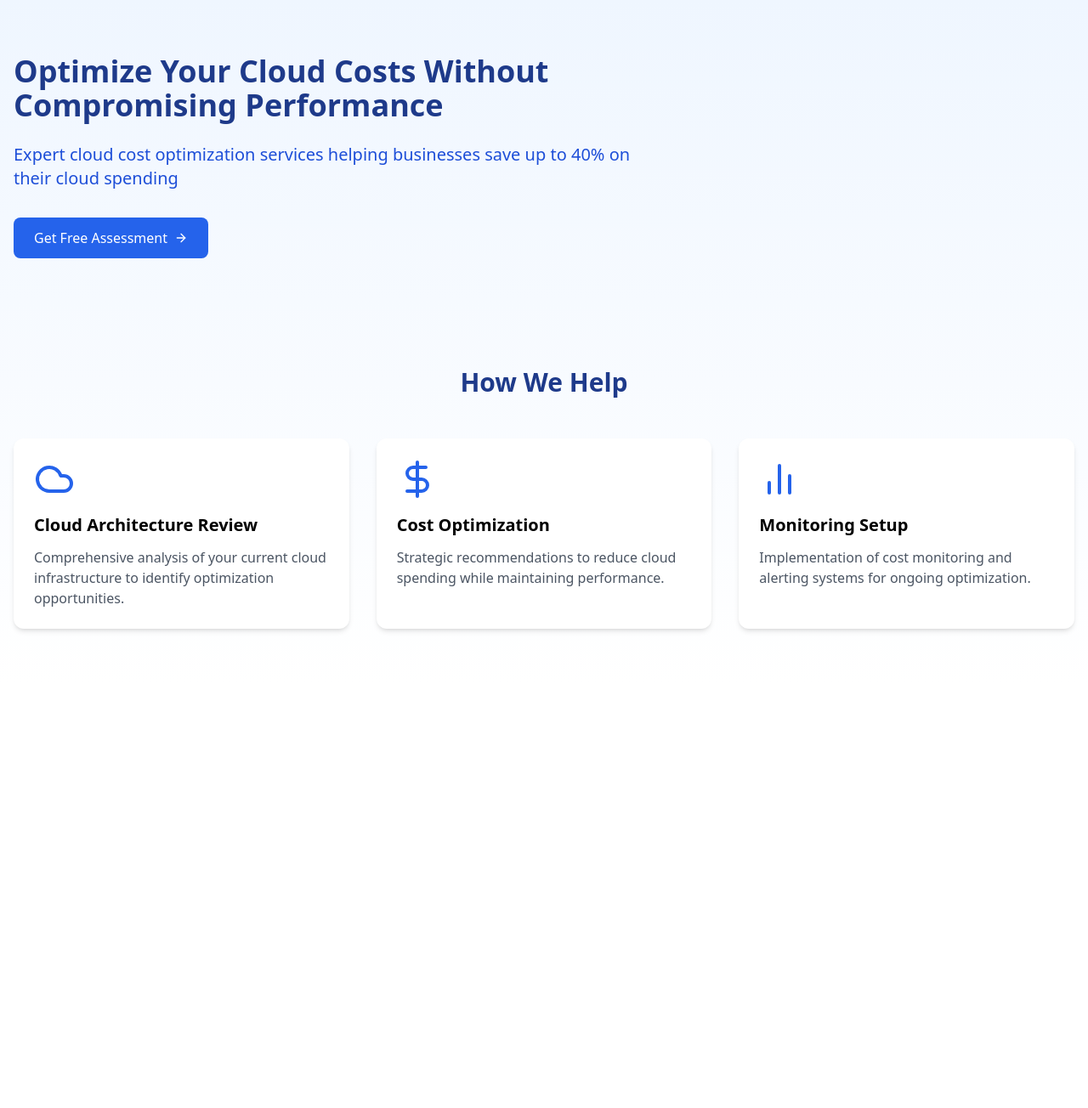
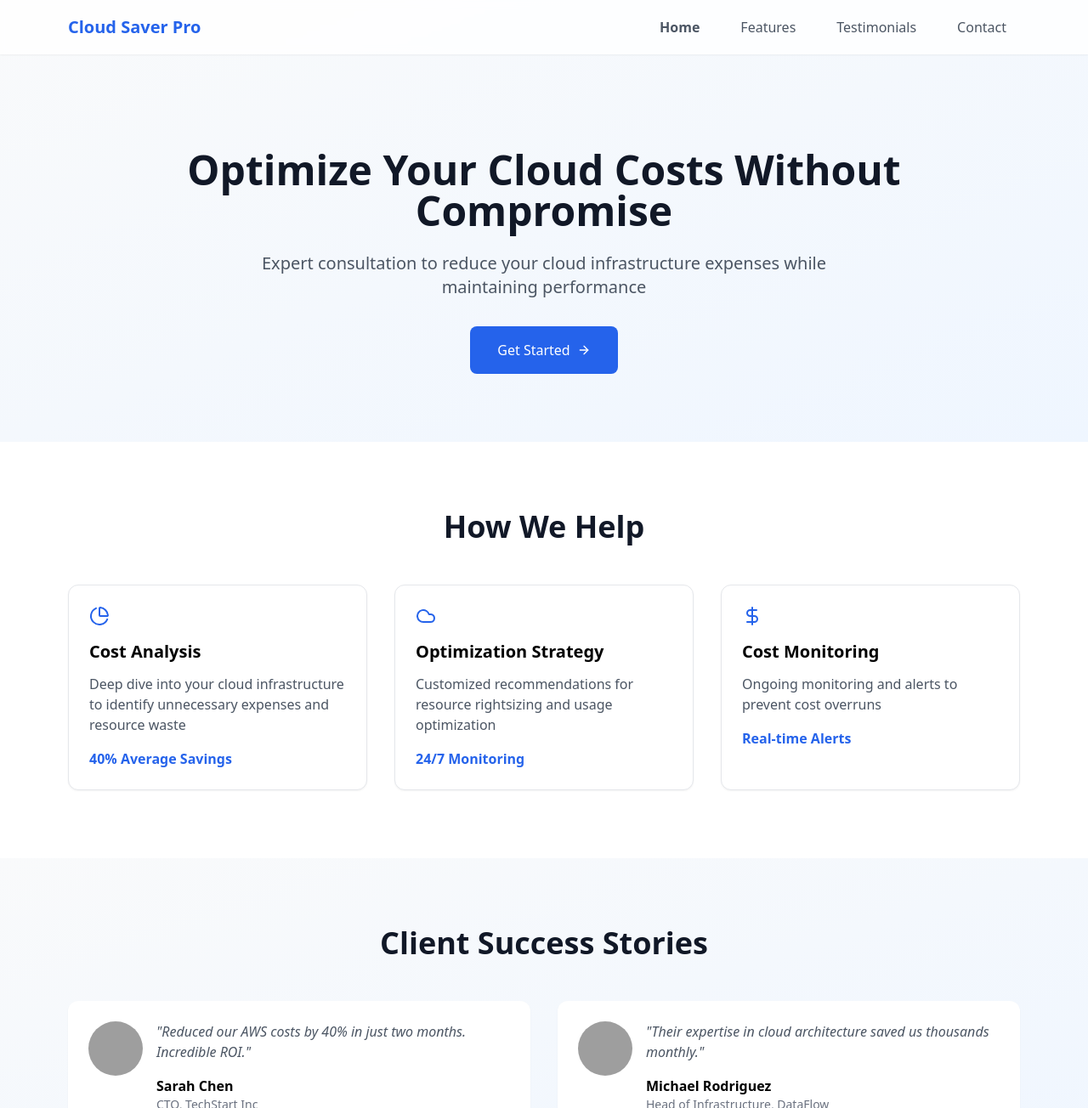
Before and after one commit to cloudsaverpro/cloud-saver-pro, a Gatsby site: page / in a window 1280 px wide. Shown: the top 1304 px of the page at 85% size. Before the commit the page ends 804 px from the top, so only its background shows below. Built offline with nearby package versions, Linux system fonts and the light colour scheme; Gatsby itself is replaced by a stand-in of ours; grey boxes are pictures that could not be loaded.

Commit message:
Initial Commit

```diff
--- /dev/null
+++ b/src/components/LandingPage.js
@@ -0,0 +1,254 @@
+import React, { useState, useEffect } from 'react';
+import { ArrowRight, Cloud, DollarSign, PieChart, Mail, Menu, X, ChevronUp } from 'lucide-react';
+
+const LandingPage = () => {
+  const [isMenuOpen, setIsMenuOpen] = useState(false);
+  const [showScrollTop, setShowScrollTop] = useState(false);
+  const [activeSection, setActiveSection] = useState('home');
+
+  // Handle scroll to top button visibility
+  useEffect(() => {
+    const handleScroll = () => {
+      setShowScrollTop(window.scrollY > 400);
+
+      // Update active section based on scroll position
+      const sections = ['home', 'features', 'testimonials', 'contact'];
+      const current = sections.find(section => {
+        const element = document.getElementById(section);
+        if (element) {
+          const bounds = element.getBoundingClientRect();
+          return bounds.top <= 100 && bounds.bottom >= 100;
+        }
+        return false;
+      });
+      if (current) setActiveSection(current);
+    };
+
+    window.addEventListener('scroll', handleScroll);
+    return () => window.removeEventListener('scroll', handleScroll);
+  }, []);
+
+  const scrollToTop = () => {
+    window.scrollTo({ top: 0, behavior: 'smooth' });
+  };
+
+  const features = [
+    {
+      title: "Cost Analysis",
+      description: "Deep dive into your cloud infrastructure to identify unnecessary expenses and resource waste",
+      icon: <PieChart className="w-6 h-6" />,
+      stats: "40% Average Savings"
+    },
+    {
+      title: "Optimization Strategy",
+      description: "Customized recommendations for resource rightsizing and usage optimization",
+      icon: <Cloud className="w-6 h-6" />,
+      stats: "24/7 Monitoring"
+    },
+    {
+      title: "Cost Monitoring",
+      description: "Ongoing monitoring and alerts to prevent cost overruns",
+      icon: <DollarSign className="w-6 h-6" />,
+      stats: "Real-time Alerts"
+    }
+  ];
+
+  const testimonials = [
+    {
+      quote: "Reduced our AWS costs by 40% in just two months. Incredible ROI.",
+      author: "Sarah Chen",
+      role: "CTO, TechStart Inc",
+      image: "/api/placeholder/64/64"
+    },
+    {
+      quote: "Their expertise in cloud architecture saved us thousands monthly.",
+      author: "Michael Rodriguez",
+      role: "Head of Infrastructure, DataFlow",
+      image: "/api/placeholder/64/64"
+    }
+  ];
+
+  const NavLink = ({ href, children }) => (
+    <a
+      href={href}
+      className={`text-gray-600 hover:text-blue-600 px-4 py-2 transition-colors duration-200
+        ${activeSection === href.slice(1) ? 'text-blue-600 font-semibold' : ''}`}
+    >
+      {children}
+    </a>
+  );
+
+  return (
+    <div className="min-h-screen bg-white">
+      {/* Navigation */}
+      <nav className="fixed w-full bg-white/80 backdrop-blur-sm z-50 shadow-sm">
+        <div className="max-w-6xl mx-auto px-4">
+          <div className="flex items-center justify-between h-16">
+            <div className="flex-shrink-0 font-bold text-xl text-blue-600">
+              Cloud Saver Pro
+            </div>
+
+            {/* Desktop Navigation */}
+            <div className="hidden md:flex space-x-4">
+              <NavLink href="#home">Home</NavLink>
+              <NavLink href="#features">Features</NavLink>
+              <NavLink href="#testimonials">Testimonials</NavLink>
+              <NavLink href="#contact">Contact</NavLink>
+            </div>
+
+            {/* Mobile Menu Button */}
+            <button
+              className="md:hidden p-2 rounded-lg hover:bg-gray-100"
+              onClick={() => setIsMenuOpen(!isMenuOpen)}
+            >
+              {isMenuOpen ? <X /> : <Menu />}
+            </button>
+          </div>
+        </div>
+
+        {/* Mobile Navigation */}
+        <div className={`md:hidden ${isMenuOpen ? 'block' : 'hidden'}`}>
+          <div className="px-2 pt-2 pb-3 space-y-1 bg-white shadow-lg">
+            <a href="#home" className="block px-3 py-2 rounded-md hover:bg-gray-100">Home</a>
+            <a href="#features" className="block px-3 py-2 rounded-md hover:bg-gray-100">Features</a>
+            <a href="#testimonials" className="block px-3 py-2 rounded-md hover:bg-gray-100">Testimonials</a>
+            <a href="#contact" className="block px-3 py-2 rounded-md hover:bg-gray-100">Contact</a>
+          </div>
+        </div>
+      </nav>
+
+      {/* Hero Section */}
+      <section id="home" className="pt-24 bg-gradient-to-br from-gray-50 to-blue-50">
+        <div className="max-w-6xl mx-auto px-4 py-20">
+          <div className="text-center">
+            <h1 className="text-4xl md:text-5xl font-bold text-gray-900 mb-6 animate-fade-in">
+              Optimize Your Cloud Costs Without Compromise
+            </h1>
+            <p className="text-xl text-gray-600 mb-8 max-w-2xl mx-auto">
+              Expert consultation to reduce your cloud infrastructure expenses while maintaining performance
+            </p>
+            <button className="bg-blue-600 text-white px-8 py-4 rounded-lg hover:bg-blue-700
+              transform hover:scale-105 transition-all duration-200 inline-flex items-center">
+              Get Started
+              <ArrowRight className="ml-2 w-4 h-4" />
+            </button>
+          </div>
+        </div>
+      </section>
+
+      {/* Features Section */}
+      <section id="features" className="py-20">
+        <div className="max-w-6xl mx-auto px-4">
+          <h2 className="text-3xl md:text-4xl font-bold text-center text-gray-900 mb-12">
+            How We Help
+          </h2>
+          <div className="grid md:grid-cols-3 gap-8">
+            {features.map((feature, index) => (
+              <div
+                key={index}
+                className="p-6 bg-white rounded-xl shadow-sm border hover:shadow-lg
+                  transform hover:-translate-y-1 transition-all duration-200"
+              >
+                <div className="text-blue-600 mb-4">
+                  {feature.icon}
+                </div>
+                <h3 className="text-xl font-semibold mb-3">{feature.title}</h3>
+                <p className="text-gray-600 mb-4">{feature.description}</p>
+                <div className="text-blue-600 font-semibold">{feature.stats}</div>
+              </div>
+            ))}
+          </div>
+        </div>
+      </section>
+
+      {/* Testimonials Section */}
+      <section id="testimonials" className="bg-gradient-to-br from-gray-50 to-blue-50 py-20">
+        <div className="max-w-6xl mx-auto px-4">
+          <h2 className="text-3xl md:text-4xl font-bold text-center text-gray-900 mb-12">
+            Client Success Stories
+          </h2>
+          <div className="grid md:grid-cols-2 gap-8">
+            {testimonials.map((testimonial, index) => (
+              <div
+                key={index}
+                className="bg-white p-6 rounded-xl shadow-sm hover:shadow-lg
+                  transform hover:-translate-y-1 transition-all duration-200"
+              >
+                <div className="flex items-start space-x-4">
+                  <img
+                    src={testimonial.image}
+                    alt={testimonial.author}
+                    className="w-16 h-16 rounded-full"
+                  />
+                  <div>
+                    <p className="text-gray-600 mb-4 italic">"{testimonial.quote}"</p>
+                    <p className="font-semibold">{testimonial.author}</p>
+                    <p className="text-gray-500 text-sm">{testimonial.role}</p>
+                  </div>
+                </div>
+              </div>
+            ))}
+          </div>
+        </div>
+      </section>
+
+      {/* Contact Section */}
+      <section id="contact" className="py-20">
+        <div className="max-w-2xl mx-auto px-4">
+          <h2 className="text-3xl md:text-4xl font-bold text-center text-gray-900 mb-12">
+            Let's Optimize Your Cloud Costs
+          </h2>
+          <form className="space-y-6">
+            <div className="group">
+              <label className="block text-sm font-medium text-gray-700 mb-2">
+                Name
+              </label>
+              <input
+                type="text"
+                className="w-full px-4 py-2 border rounded-lg focus:ring-2 focus:ring-blue-500
+                  outline-none transition-all duration-200 group-hover:border-blue-300"
+              />
+            </div>
+            <div className="group">
+              <label className="block text-sm font-medium text-gray-700 mb-2">
+                Email
+              </label>
+              <input
+                type="email"
+                className="w-full px-4 py-2 border rounded-lg focus:ring-2 focus:ring-blue-500
+                  outline-none transition-all duration-200 group-hover:border-blue-300"
+              />
+            </div>
+            <div className="group">
+              <label className="block text-sm font-medium text-gray-700 mb-2">
+                Message
+              </label>
+              <textarea
+                rows={4}
+                className="w-full px-4 py-2 border rounded-lg focus:ring-2 focus:ring-blue-500
+                  outline-none transition-all duration-200 group-hover:border-blue-300"
+              />
+            </div>
+            <button className="w-full bg-blue-600 text-white px-6 py-3 rounded-lg hover:bg-blue-700
+              transform hover:scale-102 transition-all duration-200 inline-flex items-center justify-center">
+              Send Message
+              <Mail className="ml-2 w-4 h-4" />
+            </button>
+          </form>
+        </div>
+      </section>
+
+      {/* Scroll to Top Button */}
+      <button
+        onClick={scrollToTop}
+        className={`fixed bottom-8 right-8 bg-blue-600 text-white p-3 rounded-full
+          shadow-lg hover:bg-blue-700 transition-all duration-200
+          ${showScrollTop ? 'opacity-100 translate-y-0' : 'opacity-0 translate-y-10'}`}
+      >
+        <ChevronUp className="w-6 h-6" />
+      </button>
+    </div>
+  );
+};
+
+export default LandingPage;
--- a/src/pages/index.js
+++ b/src/pages/index.js
@@ -2,12 +2,10 @@ import React from 'react';
 import Layout from '../components/Layout';
 import Hero from '../components/Hero';
 import Services from '../components/Services';
+import LandingPage from '../components/LandingPage';
 
 export default function HomePage() {
   return (
-    <Layout>
-      <Hero />
-      <Services />
-    </Layout>
+    <LandingPage/>
   );
 }
```
